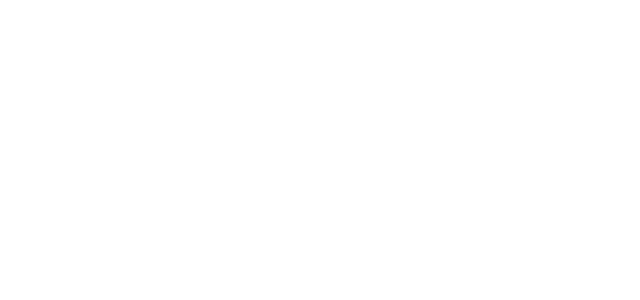
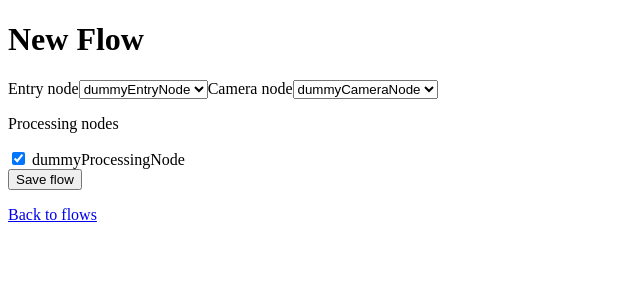
Before and after one commit to simonjamain/openphotobooth, a Vue app: page /configure/1 in a window 1280 px wide. Before the commit this address had no page. Shown: the top 300 px of the page, without its empty margins (0-640 px from the left). Built offline with nearby package versions, Linux system fonts and the light colour scheme; the HTML template or start-up script is replaced by a standard one.

Commit message:
WIP: mvp almost there

```diff
--- a/src/core/composables/useApp.ts
+++ /dev/null
@@ -1,20 +0,0 @@
-import { ref, type Ref } from "vue"
-
-import type { App } from "../types/App"
-
-
-
-export function useApp() {
-    const app:Ref<App>= ref({
-        flows: [],
-        registeredNodes: {
-            entryNodes: [],
-            cameraNodes: [],
-            processingNodes: [],
-        },
-    })
-
-    return {
-        app
-    }
-}
--- /dev/null
+++ b/src/core/composables/useBoothApp.ts
@@ -0,0 +1,20 @@
+import { ref, type Ref } from "vue"
+
+import type { App } from "../types/App"
+
+const boothApp: Ref<App> = ref({
+    flows: [],
+    registeredNodes: {
+        entryNodes: [],
+        cameraNodes: [],
+        processingNodes: [],
+    },
+})
+
+
+export function useBoothApp() {
+
+    return {
+        boothApp
+    }
+}
--- a/src/main.ts
+++ b/src/main.ts
@@ -1,9 +1,14 @@
 import { createApp } from 'vue'
 import App from './App.vue'
 import router from './router'
+import { useBoothApp } from './core/composables/useBoothApp.ts'
+import { installAllExtensions } from './extensions/extensionsRegistry.ts'
 
 const app = createApp(App)
 
 app.use(router)
 
+const { boothApp } = useBoothApp();
+installAllExtensions(boothApp.value);
+
 app.mount('#app')
--- a/src/router/index.ts
+++ b/src/router/index.ts
@@ -1,13 +1,30 @@
 import { createRouter, createWebHistory } from 'vue-router';
 import boothView from '@/views/boothView.vue';
+import flowConfigView from '@/views/flowConfigView.vue';
+import flowsView from '@/views/flowsView.vue';
 
 const router = createRouter({
     history: createWebHistory(import.meta.env.BASE_URL),
     routes: [
         {
-            path: '/',
+            path: '/booth',
             name: 'booth',
             component: boothView,
+        },
+        {
+            path: '/configure/:flowIndex?',
+            name: 'flow-config',
+            component: flowConfigView,
+            props: true,
+        },
+        {
+            path: '/flows',
+            name: 'flows',
+            component: flowsView,
+        },
+        {
+            path: '/',
+            redirect: '/flows',
         },
     ],
 });
--- a/src/views/boothView.vue
+++ b/src/views/boothView.vue
@@ -2,22 +2,9 @@
 import { computed } from 'vue';
 import type { Flow } from '@/core/types/Flow';
 import { runPipeline } from '@/core/Flow';
-import { useApp } from '@/core/composables/useApp';
-import { installAllExtensions } from '@/extensions/extensionsRegistry';
-import type { EntryNode } from '@/core/types/EntryNode';
-import type { CameraNode } from '@/core/types/CameraNode';
+import { useBoothApp } from '@/core/composables/useBoothApp';
 
-const { app } = useApp();
-installAllExtensions(app.value);
-
-const entryNode = app.value.registeredNodes.entryNodes[0] as EntryNode;
-const cameraNode = app.value.registeredNodes.cameraNodes[0] as CameraNode;
-
-app.value.flows.push({
-    entryNode,
-    cameraNode,
-    processingNodesPipeline: [...app.value.registeredNodes.processingNodes],
-});
+const { boothApp: app } = useBoothApp();
 
 const flow = computed<Flow | undefined>(() => app.value.flows[0]);
 
@@ -33,7 +20,10 @@
 <template>
     <div>
         <h1>Booth</h1>
-        <p v-if="flow === undefined">No runnable flow available.</p>
+        <p v-if="flow === undefined">
+            No runnable flow available. Configure one in
+            <RouterLink to="/configure">Flow Configuration</RouterLink>.
+        </p>
         <component v-else :is="flow.entryNode.component" :cameraNode="flow.cameraNode" @photosTaken="onPhotosTaken" />
     </div>
 </template>
--- /dev/null
+++ b/src/views/flowConfigView.vue
@@ -0,0 +1,137 @@
+<script setup lang="ts">
+import { computed, ref, watch } from 'vue';
+import { useRouter } from 'vue-router';
+import { useBoothApp } from '@/core/composables/useBoothApp';
+
+const props = defineProps<{
+    flowIndex?: string;
+}>();
+
+const { boothApp } = useBoothApp();
+const router = useRouter();
+
+
+const entryNodeName = ref('');
+const cameraNodeName = ref('');
+const processingNodeNames = ref<string[]>([]);
+
+const flowIndexToEdit = computed<number | undefined>(() => {
+    if (props.flowIndex === undefined) {
+        return undefined;
+    }
+
+    const parsedFlowIndex = Number.parseInt(props.flowIndex, 10);
+
+    if (Number.isNaN(parsedFlowIndex) || parsedFlowIndex < 0) {
+        return undefined;
+    }
+
+    return parsedFlowIndex;
+});
+
+const isEditing = computed(() => {
+    return flowIndexToEdit.value !== undefined && boothApp.value.flows[flowIndexToEdit.value] !== undefined;
+});
+
+function setFormFromCurrentContext() {
+    const flowToEdit = flowIndexToEdit.value !== undefined ? boothApp.value.flows[flowIndexToEdit.value] : undefined;
+
+    entryNodeName.value = flowToEdit?.entryNode.name ?? boothApp.value.registeredNodes.entryNodes[0]?.name ?? '';
+    cameraNodeName.value = flowToEdit?.cameraNode.name ?? boothApp.value.registeredNodes.cameraNodes[0]?.name ?? '';
+    processingNodeNames.value = flowToEdit?.processingNodesPipeline.map((node) => node.name)
+        ?? boothApp.value.registeredNodes.processingNodes.map((node) => node.name);
+}
+
+watch(
+    [() => props.flowIndex, () => boothApp.value.flows.length],
+    () => {
+        setFormFromCurrentContext();
+    },
+    { immediate: true },
+);
+
+function onProcessingNodeToggle(nodeName: string, isChecked: boolean) {
+    if (isChecked) {
+        if (!processingNodeNames.value.includes(nodeName)) {
+            processingNodeNames.value.push(nodeName);
+        }
+        return;
+    }
+
+    processingNodeNames.value = processingNodeNames.value.filter((name) => name !== nodeName);
+}
+
+function saveFlow() {
+    const entryNode = boothApp.value.registeredNodes.entryNodes.find((node) => node.name === entryNodeName.value);
+    const cameraNode = boothApp.value.registeredNodes.cameraNodes.find((node) => node.name === cameraNodeName.value);
+
+    if (entryNode === undefined || cameraNode === undefined) {
+        return;
+    }
+
+    const selectedProcessingNodes = boothApp.value.registeredNodes.processingNodes.filter((node) => {
+        return processingNodeNames.value.includes(node.name);
+    });
+
+    const configuredFlow = {
+        entryNode,
+        cameraNode,
+        processingNodesPipeline: selectedProcessingNodes,
+    };
+
+    if (flowIndexToEdit.value !== undefined && boothApp.value.flows[flowIndexToEdit.value] !== undefined) {
+        boothApp.value.flows[flowIndexToEdit.value] = configuredFlow;
+    } else {
+        boothApp.value.flows.push(configuredFlow);
+    }
+
+    void router.push('/flows');
+}
+</script>
+
+<template>
+    <div>
+        <h1>{{ isEditing ? 'Edit Flow' : 'New Flow' }}</h1>
+        <div>
+            <label for="entry-node-select">Entry node</label>
+            <select id="entry-node-select" v-model="entryNodeName">
+                <option
+                    v-for="node in boothApp.registeredNodes.entryNodes"
+                    :key="node.name"
+                    :value="node.name"
+                >
+                    {{ node.name }}
+                </option>
+            </select>
+
+            <label for="camera-node-select">Camera node</label>
+            <select id="camera-node-select" v-model="cameraNodeName">
+                <option
+                    v-for="node in boothApp.registeredNodes.cameraNodes"
+                    :key="node.name"
+                    :value="node.name"
+                >
+                    {{ node.name }}
+                </option>
+            </select>
+
+            <p>Processing nodes</p>
+            <div v-for="node in boothApp.registeredNodes.processingNodes" :key="node.name">
+                <label>
+                    <input
+                        type="checkbox"
+                        :value="node.name"
+                        :checked="processingNodeNames.includes(node.name)"
+                        @change="onProcessingNodeToggle(node.name, ($event.target as HTMLInputElement).checked)"
+                    >
+                    {{ node.name }}
+                </label>
+            </div>
+
+            <button type="button" @click="saveFlow">Save flow</button>
+            <p>
+                <RouterLink to="/flows">Back to flows</RouterLink>
+            </p>
+        </div>
+    </div>
+</template>
--- /dev/null
+++ b/src/views/flowsView.vue
@@ -0,0 +1,42 @@
+<script setup lang="ts">
+import { useRouter } from 'vue-router';
+import { useBoothApp } from '@/core/composables/useBoothApp';
+
+const { boothApp } = useBoothApp();
+const router = useRouter();
+
+function editFlow(flowIndex: number) {
+    void router.push({
+        name: 'flow-config',
+        params: {
+            flowIndex,
+        },
+    });
+}
+
+function addFlow() {
+    void router.push({ name: 'flow-config' });
+}
+</script>
+
+<template>
+    <div>
+        <h1>Flows</h1>
+
+        <button type="button" @click="addFlow">Add new flow</button>
+
+        <p v-if="boothApp.flows.length === 0">No flow configured yet.</p>
+
+        <div v-for="(flow, flowIndex) in boothApp.flows" :key="flowIndex">
+            <h2>Flow {{ flowIndex + 1 }}</h2>
+            <p>Entry: {{ flow.entryNode.name }}</p>
+            <p>Camera: {{ flow.cameraNode.name }}</p>
+            <p>Processing: {{ flow.processingNodesPipeline.map((node) => node.name).join(', ') || 'none' }}</p>
+            <button type="button" @click="editFlow(flowIndex)">Edit flow</button>
+        </div>
+
+        <p>
+            <RouterLink to="/booth">Open booth</RouterLink>
+        </p>
+    </div>
+</template>
```
